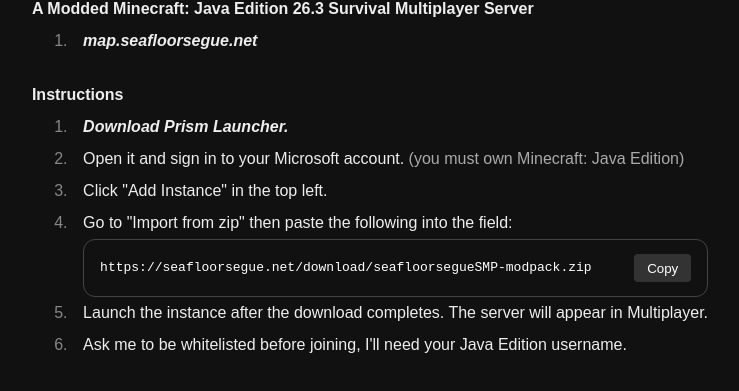
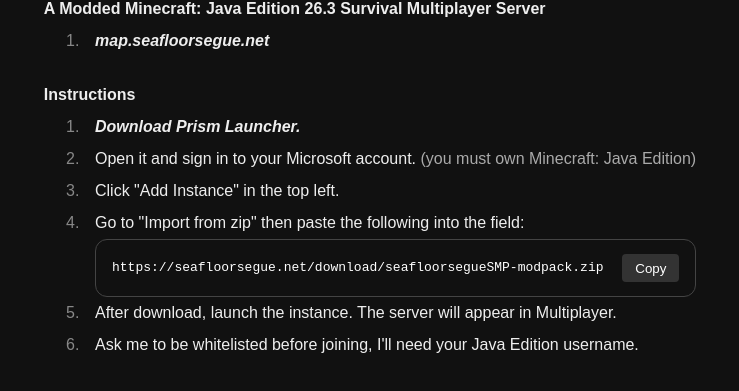
Before and after one commit to hexkel/seafloorsegue.github.io, an Astro site: page /minecraftSMP in a window 1280 px wide. Shown: the part 255-646 px from the top of the page, without its empty margins (270-1009 px from the left). Built offline with nearby package versions, Linux system fonts and the light colour scheme; Astro itself is replaced by a stand-in of ours.

Commit message:
Rename download folder

```diff
--- a/src/pages/minecraftSMP.astro
+++ b/src/pages/minecraftSMP.astro
@@ -33,7 +33,7 @@ import Layout from "../layouts/Layout.astro";
   					<button class="copy-btn" data-copy="server-modpack">Copy</button>
 				</div>
 			</li>
-            <li>Launch the instance after the download completes. The server will appear in Multiplayer.</li>
+            <li>After download, launch the instance. The server will appear in Multiplayer.</li>
             <li>Ask me to be whitelisted before joining, I'll need your Java Edition username.</li>
         </ol>
     </main>
```
Also changed, not shown: 2 other files.
